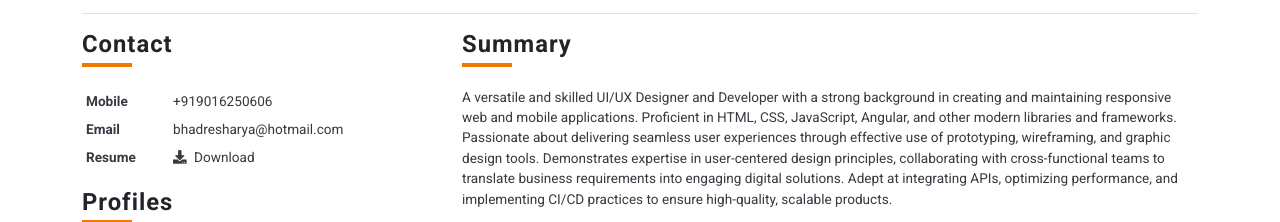
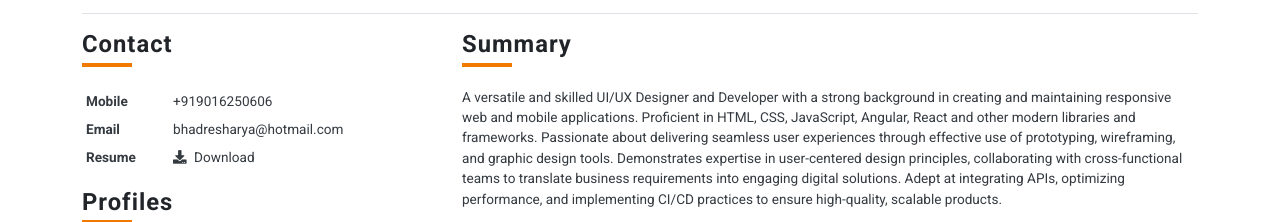
Before and after one commit to bhadresharya/resume, a website: page index.html in a window 1280 px wide. Shown: the part 99-321 px from the top of the page. Drawn offline with Linux system fonts and the light colour scheme.

Commit message:
Updated summary

```diff
--- a/index.html
+++ b/index.html
@@ -87,7 +87,7 @@
           <div class="summary">
             <h3 class="heading">Summary</h3>
             <p>A versatile and skilled UI/UX Designer and Developer with a strong background in creating and maintaining
-              responsive web and mobile applications. Proficient in HTML, CSS, JavaScript, Angular, and other modern
+              responsive web and mobile applications. Proficient in HTML, CSS, JavaScript, Angular, React and other modern
               libraries and frameworks. Passionate about delivering seamless user experiences through effective use of
               prototyping, wireframing, and graphic design tools. Demonstrates expertise in user-centered design
               principles, collaborating with cross-functional teams to translate business requirements into engaging
```
